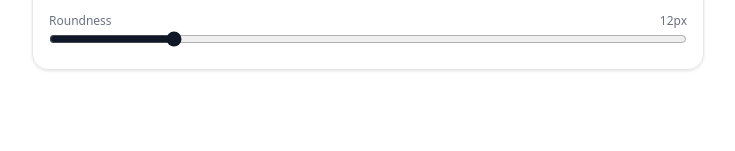
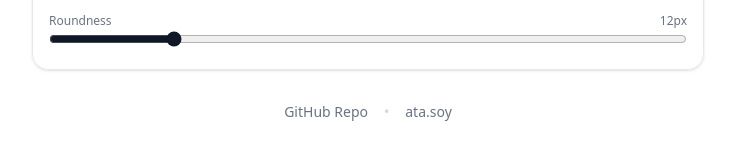
Before and after one commit to atasoya/coolbg, a React (Vite) app in the folder web/: page / in a window 1280 px wide. Shown: the part 688-839 px from the top of the page, without its empty margins (272-1007 px from the left). Before the commit the page ends 800 px from the top, so only its background shows below. Built offline with nearby package versions, Linux system fonts and the light colour scheme.

Commit message:
add footer

```diff
--- a/web/src/App.tsx
+++ b/web/src/App.tsx
@@ -1,11 +1,13 @@
 import Hero from "./components/Hero";
 import Editor from "./components/editor/Editor";
+import Footer from "./components/Footer";
 
 function App() {
   return (
     <div className="flex flex-col items-center justify-center">
       <Hero />
       <Editor />
+      <Footer />
     </div>
   );
 }
--- /dev/null
+++ b/web/src/components/Footer.tsx
@@ -0,0 +1,27 @@
+const Footer = () => {
+  return (
+    <footer className="w-full flex items-center justify-center py-8">
+      <div className="text-sm text-gray-500 flex items-center gap-4">
+        <a
+          href="https://github.com/atasoya/coolbg"
+          target="_blank"
+          rel="noreferrer noopener"
+          className="hover:text-gray-700 underline-offset-4 hover:underline"
+        >
+          GitHub Repo
+        </a>
+        <span className="text-gray-300">•</span>
+        <a
+          href="https://ata.soy"
+          target="_blank"
+          rel="noreferrer noopener"
+          className="hover:text-gray-700 underline-offset-4 hover:underline"
+        >
+          ata.soy
+        </a>
+      </div>
+    </footer>
+  );
+};
+
+export default Footer;
```
